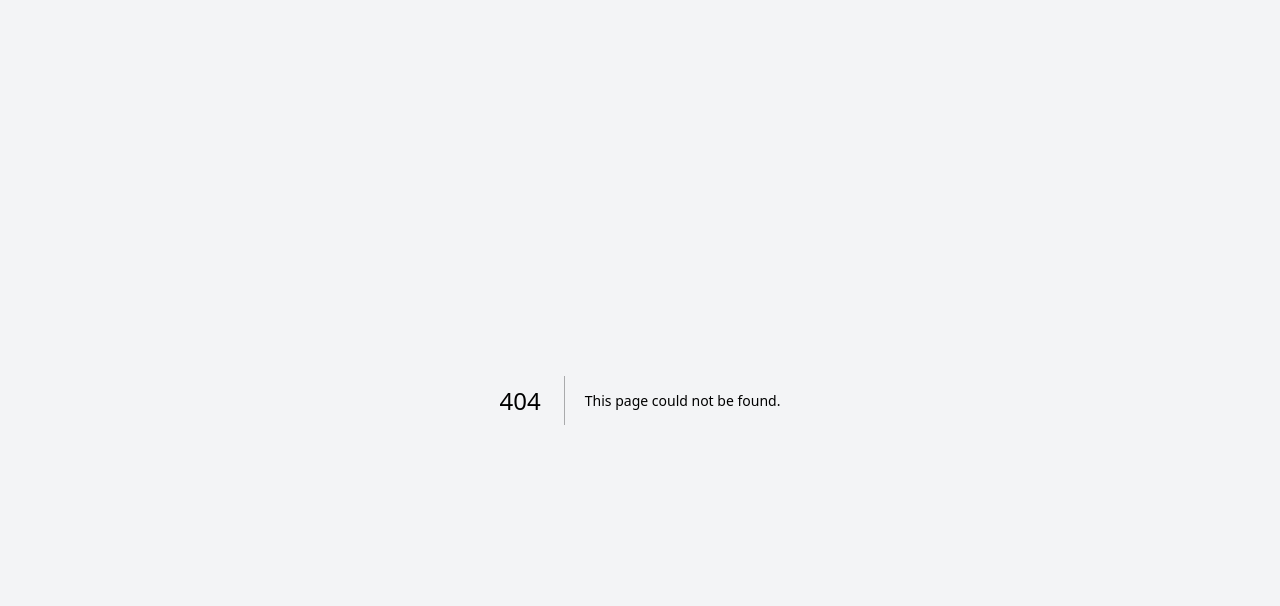
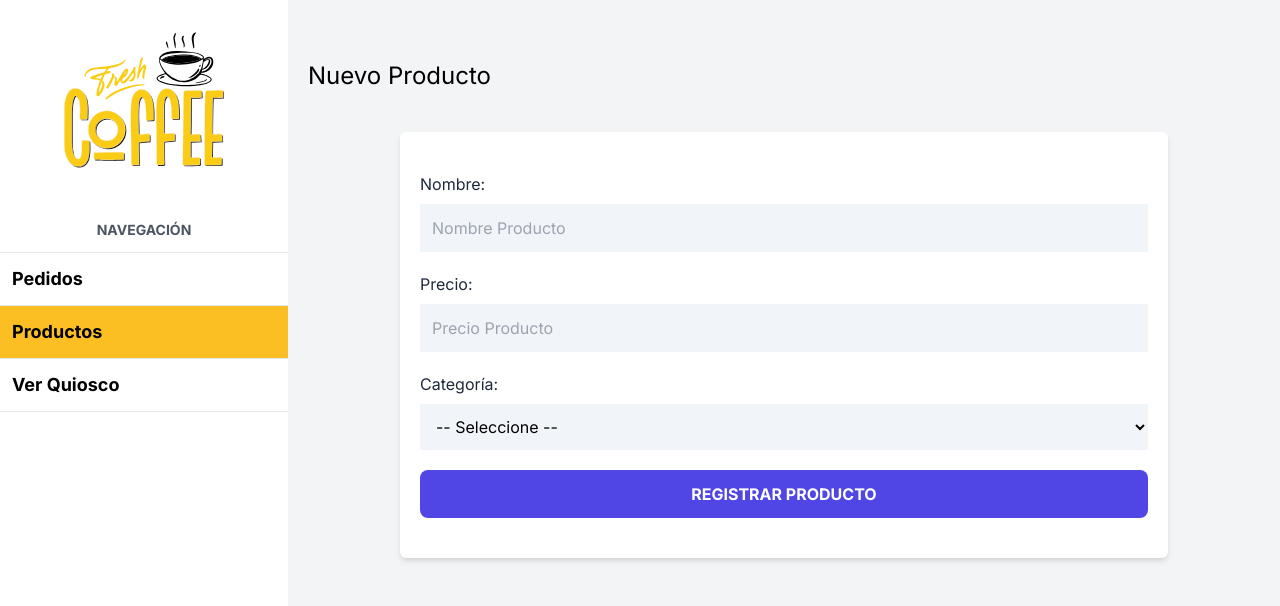
Before and after one commit to Inmacc96/kiosk-fresh-coffee, a Next.js app: page /admin/products/new in a window 1280 px wide. Before the commit this address had no page. Shown: the top 606 px of the page. Built offline with nearby package versions, Linux system fonts and the light colour scheme.

Commit message:
create "add product" page and style a form

```diff
--- /dev/null
+++ b/app/admin/products/new/page.tsx
@@ -0,0 +1,14 @@
+import Heading from "@/app/ui/Heading";
+import AddProductForm from "@/app/ui/products/AddProductForm";
+
+const CreateProductPage = () => {
+  return (
+    <>
+      <Heading>Nuevo Producto</Heading>
+
+      <AddProductForm />
+    </>
+  );
+};
+
+export default CreateProductPage;
--- a/app/admin/products/page.tsx
+++ b/app/admin/products/page.tsx
@@ -3,6 +3,7 @@ import Heading from "@/app/ui/Heading";
 import ProductSearchForm from "@/app/ui/products/ProductSearchForm";
 import ProductsPagination from "@/app/ui/products/ProductsPagination";
 import ProductTable from "@/app/ui/products/ProductTable";
+import Link from "next/link";
 import { redirect } from "next/navigation";
 
 const productCount = async () => {
@@ -49,6 +50,12 @@ const ProductPage: React.FC<ProductPageProps> = async (props) => {
       <Heading>Administrar Productos</Heading>
 
       <div className="flex flex-col lg:flex-row lg:justify-between gap-5">
+        <Link
+          href="/admin/products/new"
+          className="bg-amber-400 w-full lg:w-auto text-xl px-10 py-3 text-center font-bold cursor-pointer"
+        >
+          Crear Producto
+        </Link>
         <ProductSearchForm />
       </div>
 
--- /dev/null
+++ b/app/ui/products/AddProductForm.tsx
@@ -0,0 +1,18 @@
+import ProductForm from "./ProductForm";
+
+const AddProductForm = () => {
+  return (
+    <div className="bg-white mt-10 px-5 py-10 rounded-md shadow-md max-w-3xl mx-auto">
+      <form className="space-y-5">
+        <ProductForm />
+        <input
+          type="submit"
+          className="bg-indigo-600 hover:bg-indigo-800 text-white w-full rounded-lg mt-5 p-3 uppercase font-bold cursor-pointer"
+          value="Registrar producto"
+        />
+      </form>
+    </div>
+  );
+};
+
+export default AddProductForm;
--- /dev/null
+++ b/app/ui/products/ProductForm.tsx
@@ -0,0 +1,45 @@
+const ProductForm = () => {
+  return (
+    <>
+      <div className="space-y-2">
+        <label className="text-slate-800" htmlFor="name">
+          Nombre:
+        </label>
+        <input
+          id="name"
+          type="text"
+          name="name"
+          className="block w-full p-3 bg-slate-100"
+          placeholder="Nombre Producto"
+        />
+      </div>
+
+      <div className="space-y-2">
+        <label className="text-slate-800" htmlFor="price">
+          Precio:
+        </label>
+        <input
+          id="price"
+          name="price"
+          className="block w-full p-3 bg-slate-100"
+          placeholder="Precio Producto"
+        />
+      </div>
+
+      <div className="space-y-2">
+        <label className="text-slate-800" htmlFor="categoryId">
+          Categoría:
+        </label>
+        <select
+          className="block w-full p-3 bg-slate-100"
+          id="categoryId"
+          name="categoryId"
+        >
+          <option value="">-- Seleccione --</option>
+        </select>
+      </div>
+    </>
+  );
+};
+
+export default ProductForm;
--- a/app/ui/products/ProductTable.tsx
+++ b/app/ui/products/ProductTable.tsx
@@ -8,7 +8,7 @@ type ProductTableProps = {
 
 const ProductTable: React.FC<ProductTableProps> = ({ products }) => {
   return (
-    <div className="px-4 sm:px-6 lg:px-8 mt-20">
+    <div className="px-4 sm:px-6 lg:px-8 mt-12">
       <div className="mt-8 flow-root">
         <div className="-mx-4 -my-2 overflow-x-auto sm:-mx-6 lg:-mx-8">
           <div className="inline-block min-w-full py-2 align-middle sm:px-6 lg:px-8 bg-white p-5 ">
```
